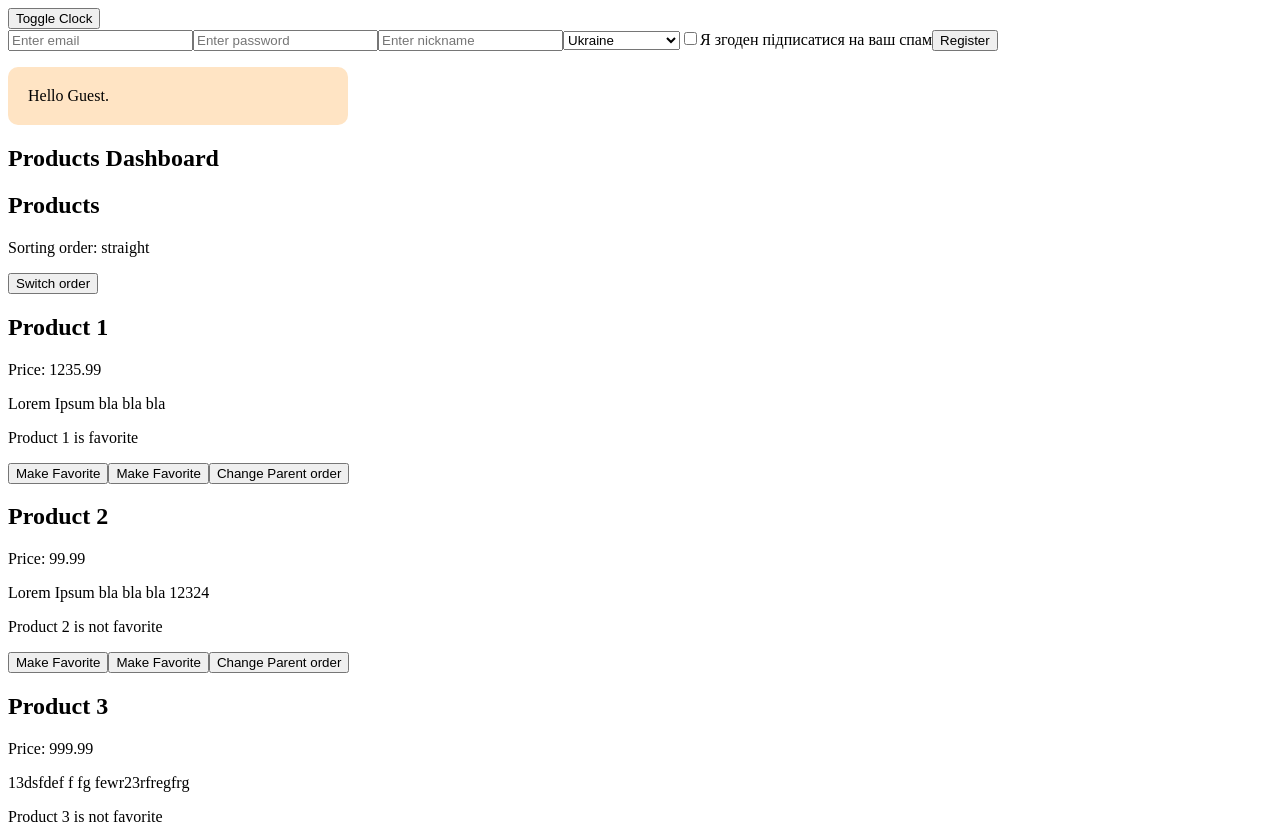
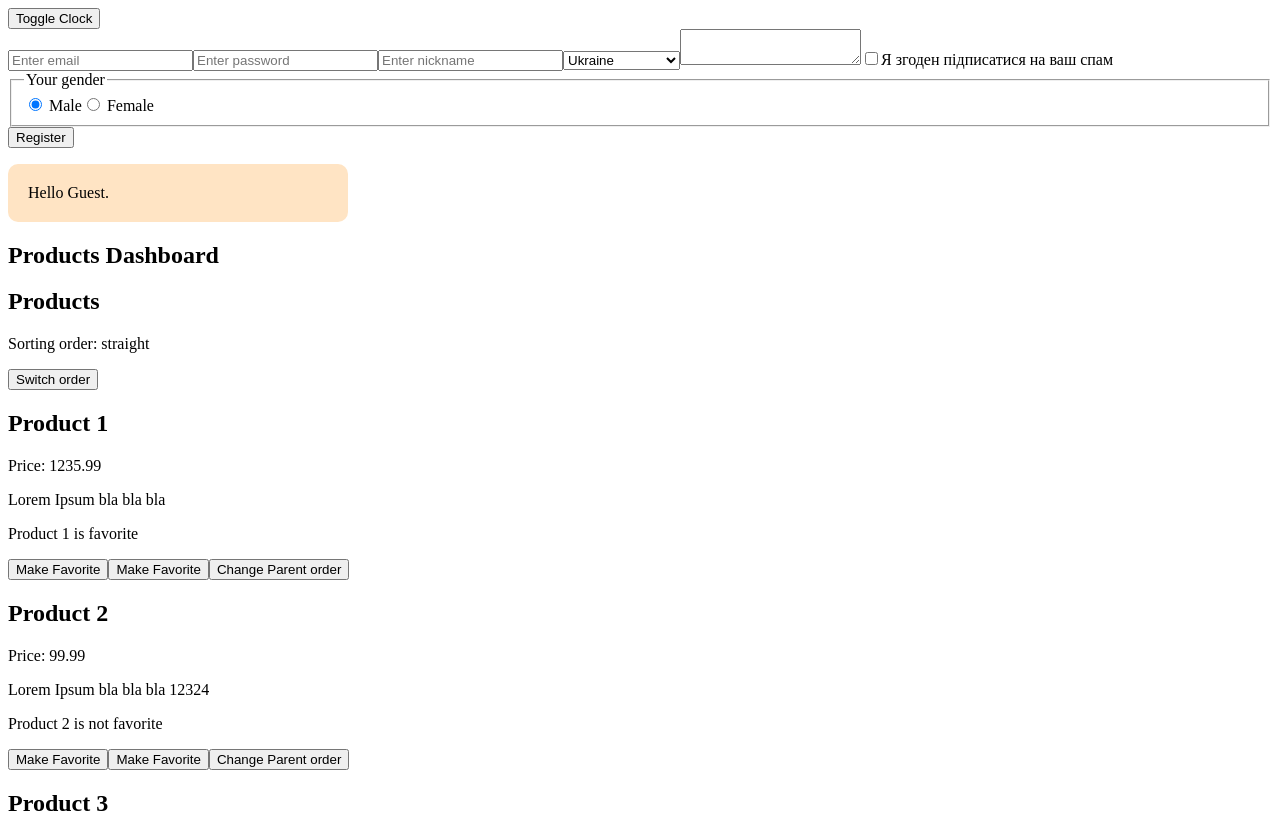
Before and after one commit to fc-fullstack-courses/pfe-2024-1-react-lessons, a React (Vite) app: page / in a window 1280 px wide. Shown: the top 824 px of the page. Built offline with nearby package versions, Linux system fonts and the light colour scheme.

Commit message:
Add examples of controlled selects, textareas and radio inputs

```diff
--- a/src/components/RegistrationForm/index.jsx
+++ b/src/components/RegistrationForm/index.jsx
@@ -13,6 +13,7 @@ class RegistrationForm extends React.Component {
     country: 'UA',
     comment: '',
     isSubscribed: false,
+    gender: 'male',
   };
 
   handleSubmit = (e) => {
@@ -79,7 +80,9 @@ class RegistrationForm extends React.Component {
       password,
       nickname,
       country,
+      comment,
       isSubscribed,
+      gender,
     } = this.state;
 
     return (
@@ -105,12 +108,13 @@ class RegistrationForm extends React.Component {
           value={nickname}
           onChange={this.handleChange}
         />
-        <select name="country" value={country} onChange={this.handleChange} >
-          <option value="UA">Ukraine</option>
-          <option value="UK">United Kingdom</option>
-          <option value="SWE">Sweden</option>
-          <option value="JP">Japan</option>
+        <select name='country' value={country} onChange={this.handleChange}>
+          <option value='UA'>Ukraine</option>
+          <option value='UK'>United Kingdom</option>
+          <option value='SWE'>Sweden</option>
+          <option value='JP'>Japan</option>
         </select>
+        <textarea name='comment' value={comment} onChange={this.handleChange} />
         <label>
           <input
             type='checkbox'
@@ -120,6 +124,29 @@ class RegistrationForm extends React.Component {
           />
           <span>Я згоден підписатися на ваш спам</span>
         </label>
+        <fieldset>
+          <legend>Your gender</legend>
+          <label>
+            <input
+              type='radio'
+              name='gender'
+              onChange={this.handleChange}
+              checked={gender === 'male'}
+              value='male'
+            />{' '}
+            Male
+          </label>
+          <label>
+            <input
+              type='radio'
+              name='gender'
+              onChange={this.handleChange}
+              checked={gender === 'female'}
+              value='female'
+            />{' '}
+            Female
+          </label>
+        </fieldset>
         <button>Register</button>
       </form>
     );
```
